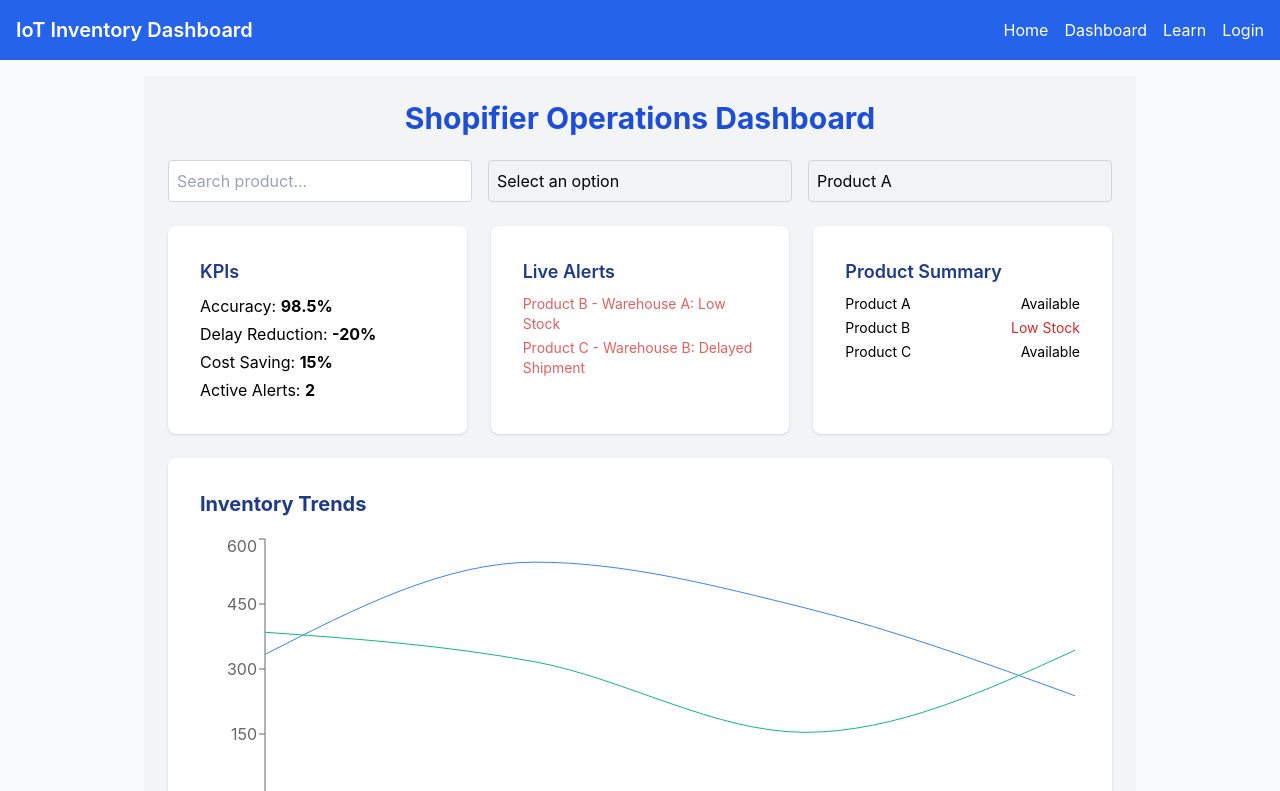
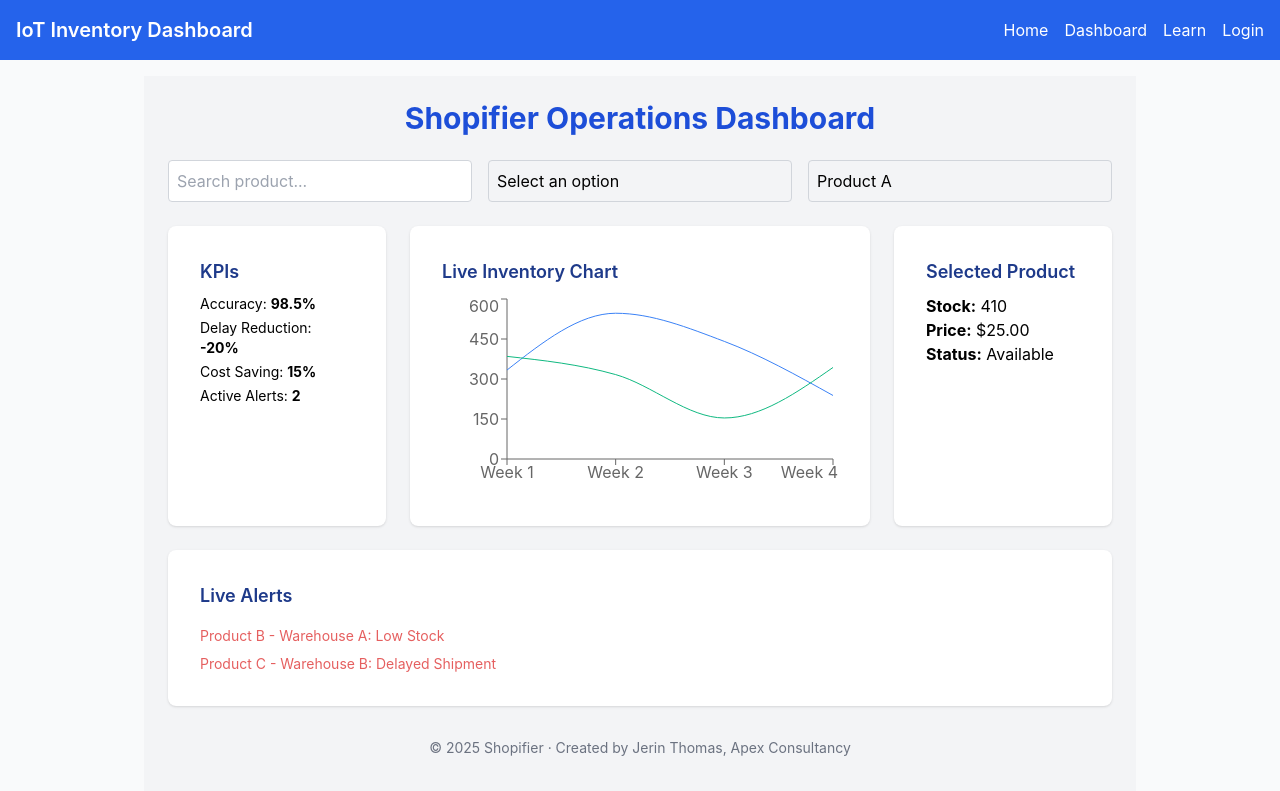
Before and after one commit to Apex-creators/IoT-Inventory-Dashboard, a Next.js app: page /dashboard in a window 1280 px wide. Shown: the top 791 px of the page. Built offline with nearby package versions, Linux system fonts and the light colour scheme.

Commit message:
Update dashboard.js

```diff
--- a/src/pages/dashboard.js
+++ b/src/pages/dashboard.js
@@ -61,9 +61,10 @@ export default function Dashboard() {
   ];
 
   const currentKPIs = kpis[selectedProduct];
+  const selectedProductDetails = productList.find(p => p.name === selectedProduct);
 
   return (
-    <div className="p-6 min-h-screen bg-gray-100">
+    <div className="p-6 min-h-screen bg-gray-100 w-full max-w-[1500px] mx-auto">
       <h1 className="text-3xl font-bold mb-6 text-center text-blue-700">Shopifier Operations Dashboard</h1>
 
       <div className="grid grid-cols-1 md:grid-cols-3 gap-4 mb-6">
@@ -89,11 +90,11 @@ export default function Dashboard() {
         </Select>
       </div>
 
-      <div className="grid grid-cols-1 md:grid-cols-3 gap-6 mb-6">
+      <div className="grid grid-cols-1 md:grid-cols-4 gap-6 mb-6">
         <Card>
           <CardContent>
             <h3 className="text-lg font-semibold mb-2">KPIs</h3>
-            <ul className="space-y-1">
+            <ul className="space-y-1 text-sm">
               <li>Accuracy: <strong>{currentKPIs.accuracy}</strong></li>
               <li>Delay Reduction: <strong>{currentKPIs.delay}</strong></li>
               <li>Cost Saving: <strong>{currentKPIs.cost}</strong></li>
@@ -102,46 +103,49 @@ export default function Dashboard() {
           </CardContent>
         </Card>
 
-        <Card>
+        <Card className="col-span-2">
           <CardContent>
-            <h3 className="text-lg font-semibold mb-2">Live Alerts</h3>
-            <ul className="space-y-1 text-sm">
-              {alerts.map((alert) => (
-                <li key={alert.id} className="text-red-600 animate-pulse">{alert.message}</li>
-              ))}
-            </ul>
+            <h3 className="text-lg font-semibold mb-2">Live Inventory Chart</h3>
+            <ResponsiveContainer width="100%" height={200}>
+              <LineChart data={productData[selectedProduct]}>
+                <XAxis dataKey="name" />
+                <YAxis />
+                <Tooltip />
+                <Line
+                  type="monotone"
+                  dataKey="inventory"
+                  stroke="#3b82f6"
+                  isAnimationActive={true}
+                />
+                <Line
+                  type="monotone"
+                  dataKey="predicted"
+                  stroke="#10b981"
+                  isAnimationActive={true}
+                />
+              </LineChart>
+            </ResponsiveContainer>
           </CardContent>
         </Card>
 
         <Card>
           <CardContent>
-            <h3 className="text-lg font-semibold mb-2">Product Summary</h3>
-            <ul className="text-sm space-y-1">
-              {productList.map((product, idx) => (
-                <li key={idx} className="flex justify-between">
-                  <span>{product.name}</span>
-                  <span className={`text-${product.status === 'Low Stock' ? 'red' : 'green'}-600`}>
-                    {product.status}
-                  </span>
-                </li>
-              ))}
-            </ul>
+            <h3 className="text-lg font-semibold mb-2">Selected Product</h3>
+            <p><strong>Stock:</strong> {selectedProductDetails.stock}</p>
+            <p><strong>Price:</strong> {selectedProductDetails.price}</p>
+            <p><strong>Status:</strong> {selectedProductDetails.status}</p>
           </CardContent>
         </Card>
       </div>
 
       <Card className="mb-6">
         <CardContent>
-          <h2 className="text-xl font-bold mb-4">Inventory Trends</h2>
-          <ResponsiveContainer width="100%" height={300}>
-            <LineChart data={productData[selectedProduct]}>
-              <XAxis dataKey="name" />
-              <YAxis />
-              <Tooltip />
-              <Line type="monotone" dataKey="inventory" stroke="#3b82f6" isAnimationActive={true} />
-              <Line type="monotone" dataKey="predicted" stroke="#10b981" isAnimationActive={true} />
-            </LineChart>
-          </ResponsiveContainer>
+          <h3 className="text-lg font-semibold mb-4">Live Alerts</h3>
+          <ul className="space-y-2 text-sm">
+            {alerts.map((alert) => (
+              <li key={alert.id} className="text-red-600 animate-pulse">{alert.message}</li>
+            ))}
+          </ul>
         </CardContent>
       </Card>
 
```
